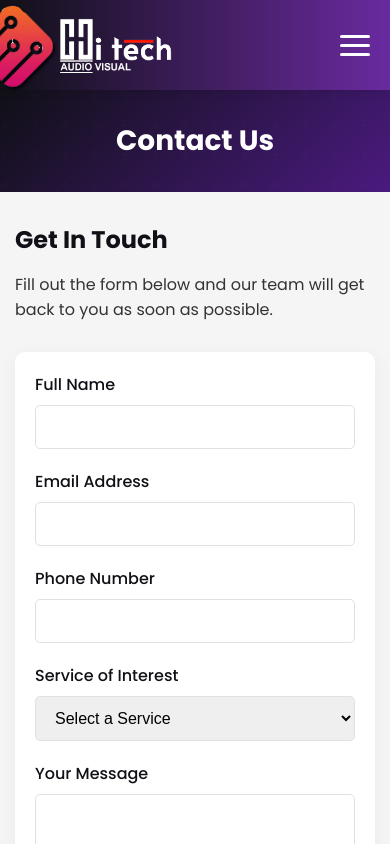
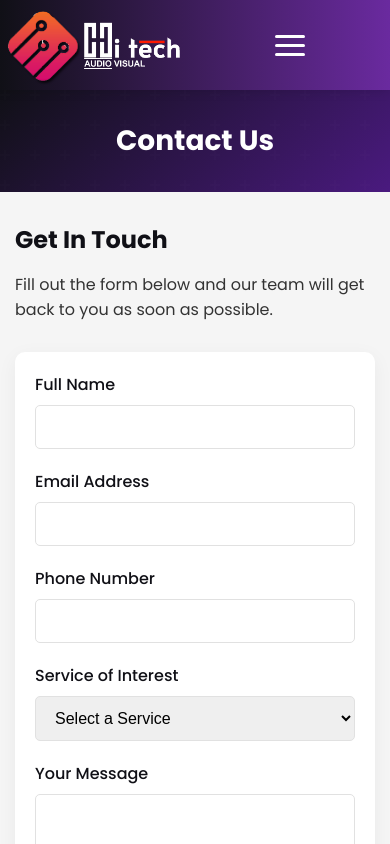
Before and after one commit to sAnkit2004/Hi-Tech-Solution, a React (Vite) app: page /contact in a window 390 px wide. Shown: the top 844 px of the page. Built offline with nearby package versions, Linux system fonts and the light colour scheme.

Commit message:
First commit

```diff
--- a/src/components/Footer.jsx
+++ b/src/components/Footer.jsx
@@ -24,8 +24,8 @@ function Footer() {
           <div className="social-icons">
             <a href="https://www.facebook.com/hitechaudiovisuals" className="social-icon facebook"></a>
 
-            <a href="#" className="social-icon instagram"></a>
-            <a href="#" className="social-icon linkedin"></a>
+            <a href="https://www.instagram.com/hitechaudiovisuals?utm_source=qr&igsh=emFuaXhsdGd4M214" className="social-icon instagram"></a>
+            <a href="https://in.linkedin.com/company/hitechaudiovisual" className="social-icon linkedin"></a>
           </div>
         </div>
       </div>
--- a/src/pages/Contact.jsx
+++ b/src/pages/Contact.jsx
@@ -157,10 +157,10 @@ function Contact() {
 
 
               <div className="social-links">
-                <a href="#" className="social-link facebook-icon"></a>
+                <a href="https://www.facebook.com/hitechaudiovisuals" className="social-link facebook-icon"></a>
 
-                <a href="#" className="social-link instagram-icon"></a>
-                <a href="#" className="social-link linkedin-icon"></a>
+                <a href="https://www.instagram.com/hitechaudiovisuals?utm_source=qr&igsh=emFuaXhsdGd4M214" className="social-link instagram-icon"></a>
+                <a href="https://in.linkedin.com/company/hitechaudiovisual" className="social-link linkedin-icon"></a>
               </div>
             </div>
           </div>
--- a/src/styles/Header.css
+++ b/src/styles/Header.css
@@ -8,6 +8,10 @@
   z-index: 1000;
   transition: all 0.3s ease;
   box-shadow: 0 2px 10px rgba(0, 0, 0, 0.1);
+}
+.logo img{
+  width: 214px;
+  margin-left: 40px;
 }
 
 .header.scrolled {
@@ -171,7 +175,7 @@
 /* Responsive */
 @media (max-width: 1024px) {
   .header-container {
-    padding: 15px 20px;
+    padding: 15px 85px;
   }
 
   .nav-menu li {
@@ -219,16 +223,9 @@
 
 
 
-  /* .logo {
-    width: 50px;
-    height: 50px;
-  } */
+
   .logo img {
-
-    margin-left: 100px;
+        width: 185px;
+    margin-left: -45px;
   }
 }
-.logo img{
-  width: 214px;
-  margin-left: 40px;
-}
```
